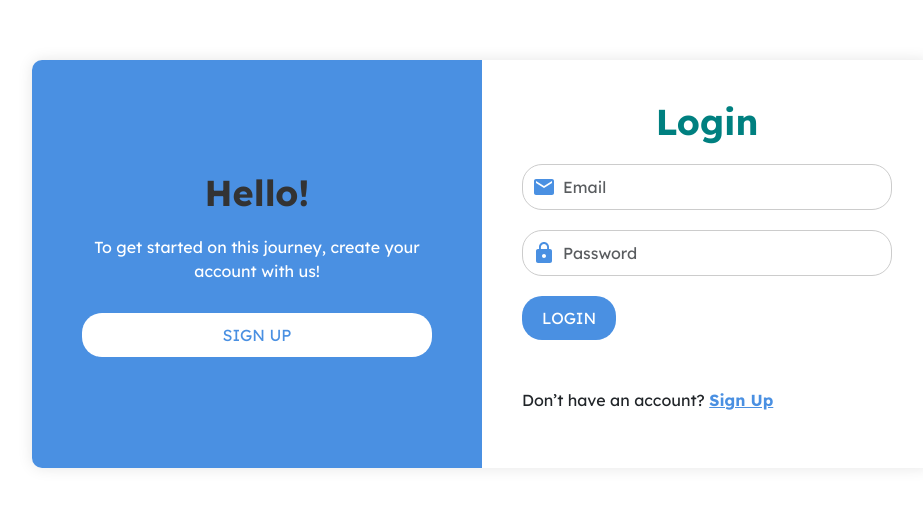
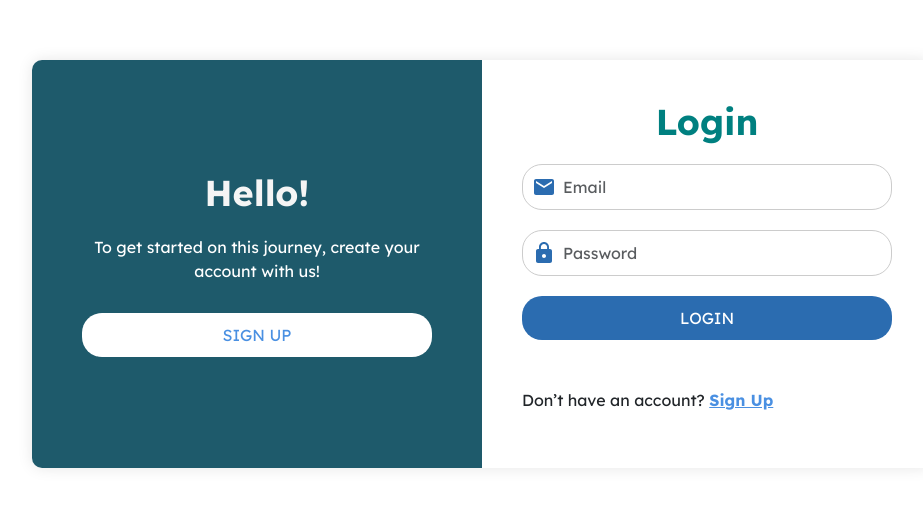
Before and after one commit to YogeshwarMurugesan/Project, a React (Create React App) app in the folder frontend/: page /Login in a window 1280 px wide. Shown: the part 136-642 px from the top of the page, without its empty margins (158-1081 px from the left). Built offline with nearby package versions, Linux system fonts and the light colour scheme; a web font is replaced by a local one.

Commit message:
Updated all files including AddEmployee form, backend, and packages

```diff
--- a/frontend/src/Componends/Sidebar.js
+++ b/frontend/src/Componends/Sidebar.js
@@ -10,7 +10,7 @@ import LogoutIcon from '@mui/icons-material/Logout';
 import axios from 'axios';
 
 const Sidebar = () => {
-    const { user } = useAuth();
+    const { user,logOut } = useAuth();
     const [userName, setUserName] = useState('');
     const [userDetails, setUserDetails] = useState(null);
     const [activeLink, setActiveLink] = useState(window.location.pathname);
@@ -53,6 +53,11 @@ const Sidebar = () => {
         }
     };
 
+    const handleLogOut = ()=>{
+        navigate('/')
+        logOut()
+    }
+
     return (
         <>
             <nav className="navbar container-fluid w-100">
@@ -90,7 +95,7 @@ const Sidebar = () => {
                         </div>
                         <div className="modal-footer">
                             <button type="button" className="btn btn-secondary" data-bs-dismiss="modal">Close</button>
-                            <button type="button" className="btn btn-primary" data-bs-dismiss="modal" onClick={() => navigate('/Employees')} >View Full Profile</button>
+                            <button type="button" className="btn btn-primary" data-bs-dismiss="modal" onClick={handleLogOut} ><LogoutIcon/> LogOut</button>
                         </div>
                     </div>
                 </div>
@@ -110,7 +115,7 @@ const Sidebar = () => {
                     ))}
 
                 </ul>
-                    <button className='btn w-100 p-4 mb-5' ><LogoutIcon/> Log Out</button>
+                    <button className='btn btn-secondary w-100 p-4 mb-2' onClick={handleLogOut}><LogoutIcon/> Log Out</button>
             </div>
 
 
--- /dev/null
+++ b/frontend/src/pages/Dashboard.css
@@ -0,0 +1,10 @@
+.DashboardPage .card-body{
+    display: flex;
+    align-items: center;
+    justify-content: space-evenly;
+}
+
+.DashboardPage .btn{
+    color:white;
+    background-color: rgb(0, 128, 128);
+}
--- a/frontend/src/pages/Dashboard.js
+++ b/frontend/src/pages/Dashboard.js
@@ -3,10 +3,16 @@ import DatePicker from 'react-datepicker';
 import 'react-datepicker/dist/react-datepicker.css';
 import { useAuth } from '../context/authcontext';
 import axios from 'axios'; // Make sure axios is imported correctly
+import './Dashboard.css'
+import { useNavigate } from 'react-router-dom';
+
 
 const SmallCalendar = () => {
     const [selectedDate, setSelectedDate] = useState(null);
     const { user, loading } = useAuth()
+
+    const navigate = useNavigate()
+
 
     const [employee,setEmployee] = useState([])
     const [leave, setLeave] = useState('')
@@ -20,9 +26,6 @@ const SmallCalendar = () => {
                 console.log(err);
             });
     }, []);
-
-
-
 
 
     if (loading) {
@@ -52,14 +55,14 @@ const SmallCalendar = () => {
     return (
 
         <>
-            <div className="container mb-5">
+            <div className="DashboardPage container mb-5">
                 <h1 className='heading text-center mb-4'>Dashboard</h1>
                 <div className="row">
                     <div className="col">
                         <div className="card" >
                             <div className="card-body">
                                 <h5 className="card-title">Total Employees : {employee.length}</h5>
-                                <a href="#" className="btn btn-primary">See Employee Details</a>
+                                <a href="#" className="btn " onClick={()=>{navigate('/Employees')}}>See Employee Details</a>
                             </div>
                         </div>
                     </div>
@@ -67,13 +70,13 @@ const SmallCalendar = () => {
                         <div className="card" >
                             <div className="card-body">
                                 <h5 className="card-title">Leave  Balance : {leave}</h5>
-                                <a href="#" className="btn btn-primary">See Leave Details Details</a>
+                                <a href="#" className="btn ">See Leave Details Details</a>
                             </div>
                         </div>
                     </div>
 
                 </div>
-            </div>
+
 
             <DatePicker
                 selected={selectedDate}
@@ -82,6 +85,7 @@ const SmallCalendar = () => {
                 highlightDates={holidays}
                 dayClassName={(date) => date.getDay() === 0 ? 'highlight-sunday' : undefined}
             />
+            </div>
         </>
     );
 };
--- a/frontend/src/pages/Login.css
+++ b/frontend/src/pages/Login.css
@@ -1,5 +1,5 @@
 /* Login Page Container */
- .container.loginPage {
+.container.loginPage {
     display: flex;
     justify-content: center;
     align-items: center;
@@ -18,9 +18,13 @@
     overflow: hidden;
 }
 
+.loginPage .row .color-light {
+    color: whitesmoke;
+}
+
 /* Left Box Styling */
 .loginPage .leftbox {
-    background-color: #4a90e2;
+    background-color: rgb(30, 90, 107);
     color: #fff;
     padding: 40px;
     display: flex;
@@ -78,7 +82,7 @@
     left: 10px;
     top: 50%;
     transform: translateY(-50%);
-    color: #4a90e2;
+    color:  #2b6cb0;
 }
 
 .loginPage .form-control {
@@ -95,7 +99,7 @@
 }
 
 .loginPage .sign-up-btn {
-    background-color: #4a90e2;
+    background-color:  #2b6cb0;
     color: #fff;
     border: none;
     padding: 10px 20px;
@@ -105,7 +109,7 @@
 }
 
 .loginPage .sign-up-btn:hover {
-    background-color: #3b7dc2;
+    background-color: rgb(0, 128, 128);
 }
 
 /* Toggle Link Styling */
--- a/frontend/src/pages/Login.js
+++ b/frontend/src/pages/Login.js
@@ -41,14 +41,14 @@ const Login = () => {
         <div className="container loginPage">
             <div className="row">
                 <div className="col col-lg-6 col-md-6 col-sm-12 leftbox ">
-                    <h1>Hello!</h1>
+                    <h1 className='color-light'>Hello!</h1>
                     <p>To get started on this journey, create your account with us!</p>
                     <Link to='/' className="btn sign-in-btn">SIGN UP</Link>
                 </div>
 
                 <div className="col col-lg-6 col-md-6 col-sm-12 rightbox">
                     <form onSubmit={handleSubmit}>
-                        <h1 className='text-center heading'>Login</h1>
+                        <h1 className='text-center heading '>Login</h1>
                         <div className="input-container">
                             <EmailIcon className="input-icon" />
                             <input type="email" className="form-control" placeholder="Email" name='email' onChange={handleChange} value={loginData.email} />
@@ -57,7 +57,7 @@ const Login = () => {
                             <LockIcon className="input-icon" />
                             <input type="password" className="form-control" placeholder="Password" name='password' onChange={handleChange} value={loginData.password} />
                         </div>
-                        <button className="btn sign-up-btn">LOGIN</button>
+                        <button className="btn sign-up-btn w-100">LOGIN</button>
                         <p className='mt-5'>Don’t have an account? <Link to='/' className="toggle-link" >Sign Up</Link></p>
                     </form>
                 </div>
--- a/frontend/src/pages/Register.js
+++ b/frontend/src/pages/Register.js
@@ -49,7 +49,7 @@ const Register = () => {
         <div className="container loginPage">
             <div className="row">
                 <div className="col col-lg-6 col-md-6 col-sm-12 leftbox ">
-                    <h1>Welcome Back!</h1>
+                    <h1 className='color-light'>Welcome Back!</h1>
                     <p>To keep connected with us please login with your personal info</p>
                     <Link to='/Login' className="btn sign-in-btn">LOG IN</Link>
 
```
Also changed, not shown: 1 other file (tests, documents, lock files or other folders).
